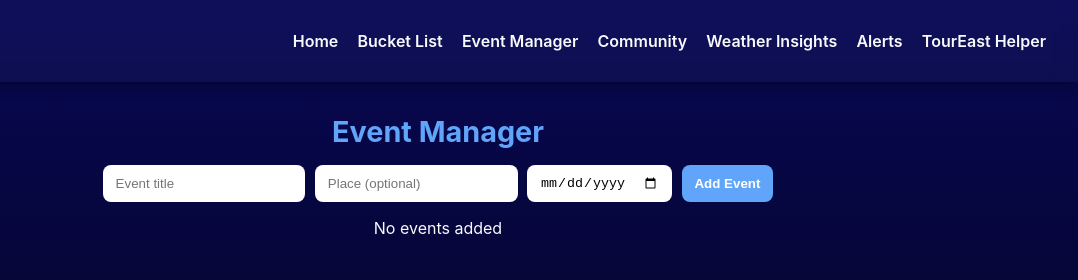
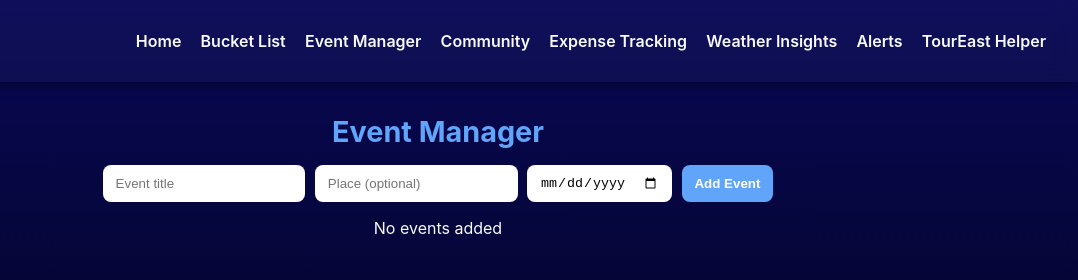
Before and after one commit to ajitdikshit/toureastapp, a plain HTML site: page events.html in a window 1280 px wide. Shown: the top 280 px of the page, 202-1280 px from the left. Drawn offline with Linux system fonts and the light colour scheme.

Commit message:
Update events.html

```diff
--- a/events.html
+++ b/events.html
@@ -7,14 +7,16 @@
   <link rel="stylesheet" href="styles.css">
 </head>
 <body>
-  <header>
+ <header>
 
     <img src="logo.png" alt="App Logo" class="logo">
-   <nav>
+      <nav>
       <a href="home.html">Home</a>
       <a href="bucket.html">Bucket List</a>
       <a href="events.html">Event Manager</a>
       <a href="community.html">Community</a>
+      <a href="expense-tracker.html">Expense Tracking</a>
+
       <a href="weather.html">Weather Insights</a>
       <a href="alert.html">Alerts</a>
       <a href="https://cdn.botpress.cloud/webchat/v3.3/shareable.html?configUrl=https://files.bpcontent.cloud/2025/07/14/08/20250714085027-U59VKKK0.json">TourEast Helper</a>
```
